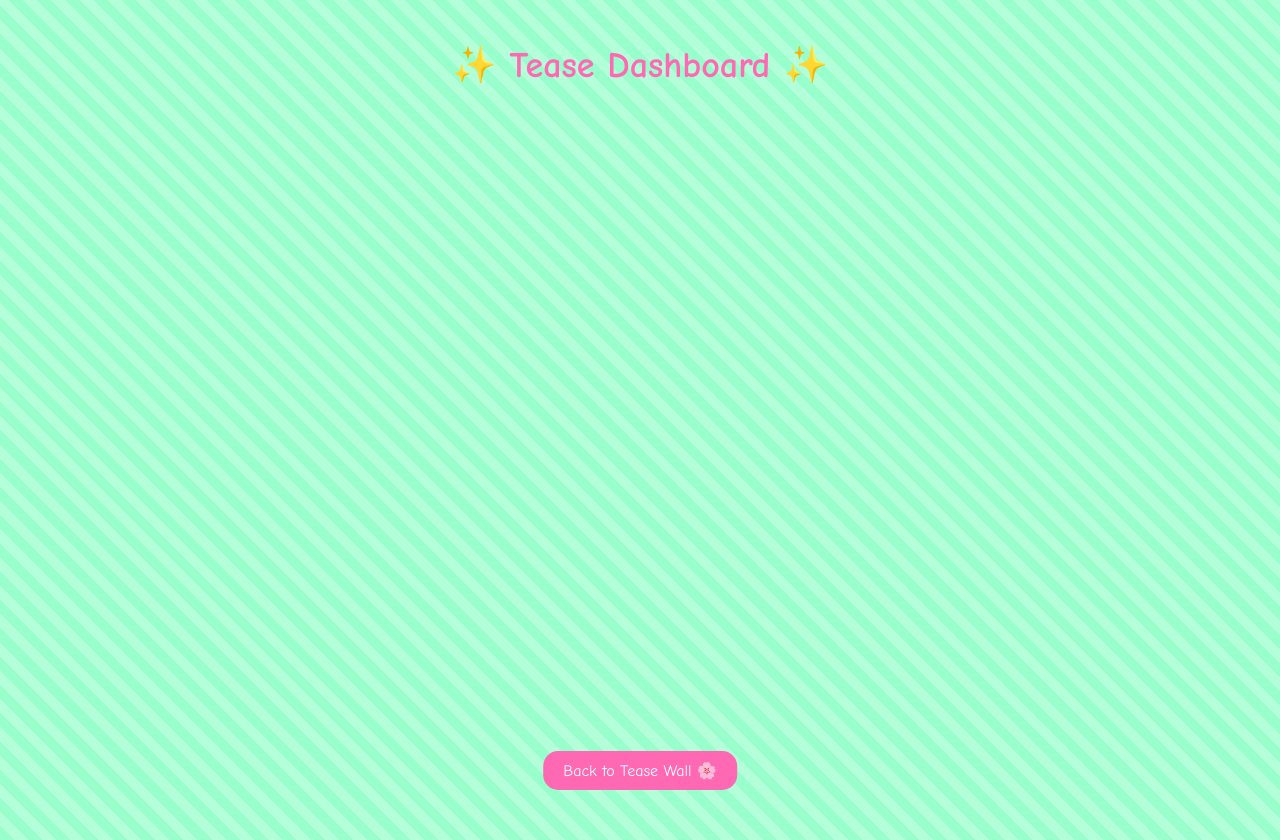
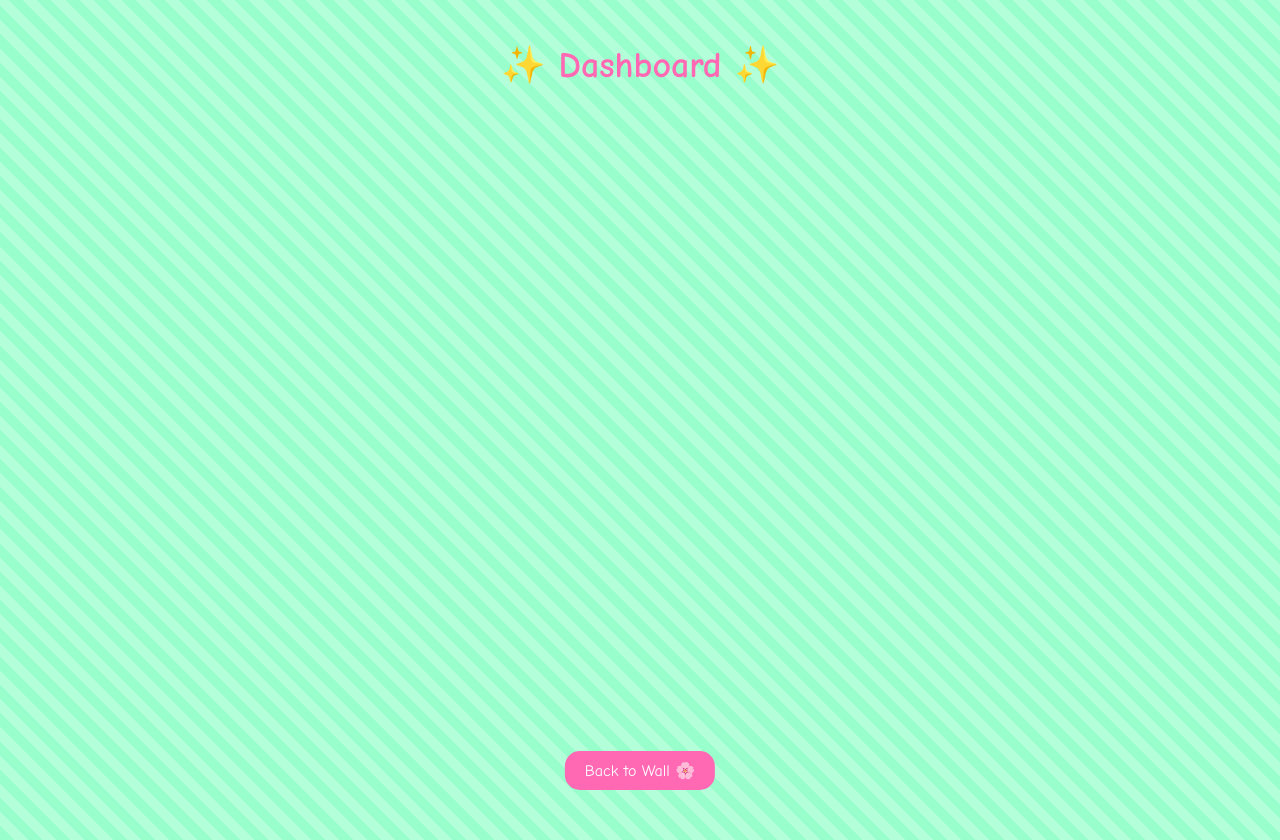
Before and after one commit to SmallDogRaper/rawpage, a website: page public/dashboard.html in a window 1280 px wide. Drawn offline with Linux system fonts and the light colour scheme; no server answers.

Commit message:
Update dashboard.html

```diff
--- a/public/dashboard.html
+++ b/public/dashboard.html
@@ -2,7 +2,7 @@
 <html lang="en">
 <head>
     <meta charset="UTF-8">
-    <title>✨ Tease Dashboard ✨</title>
+    <title>🦴 Dashboard ❤️</title>
     <style>
         body {
             background: repeating-linear-gradient(
@@ -66,9 +66,9 @@
     </style>
 </head>
 <body>
-    <h1>✨ Tease Dashboard ✨</h1>
+    <h1>✨ Dashboard ✨</h1>
     <div id="commentsList"></div>
-    <a id="backLink" href="/">Back to Tease Wall 🌸</a>
+    <a id="backLink" href="/">Back to Wall 🌸</a>
 
     <script>
         const commentsList = document.getElementById('commentsList');
@@ -86,7 +86,7 @@
                 commentDiv.className = 'comment';
                 if (comment.drawing) {
                     const img = document.createElement('img');
-                    img.src = `drawings/${comment.drawing}`;
+                    img.src = `https://xiluolchyuvpizkiyxgk.supabase.co/storage/v1/object/public/drawings/${comment.drawing}`;
                     commentDiv.appendChild(img);
                 } else {
                     commentDiv.appendChild(document.createTextNode(comment.text));
```
